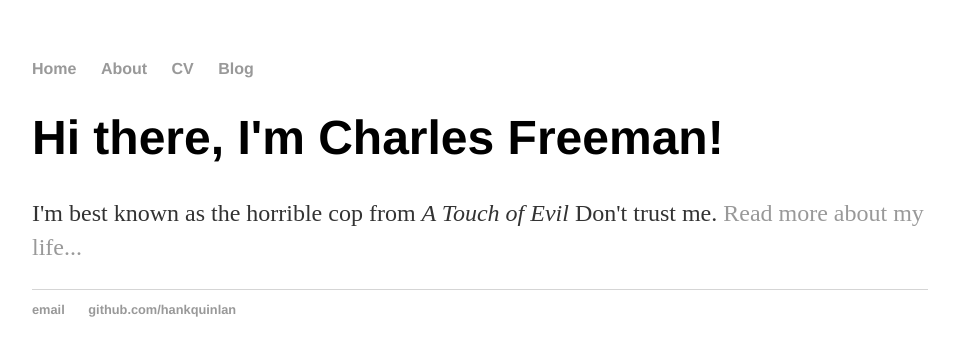
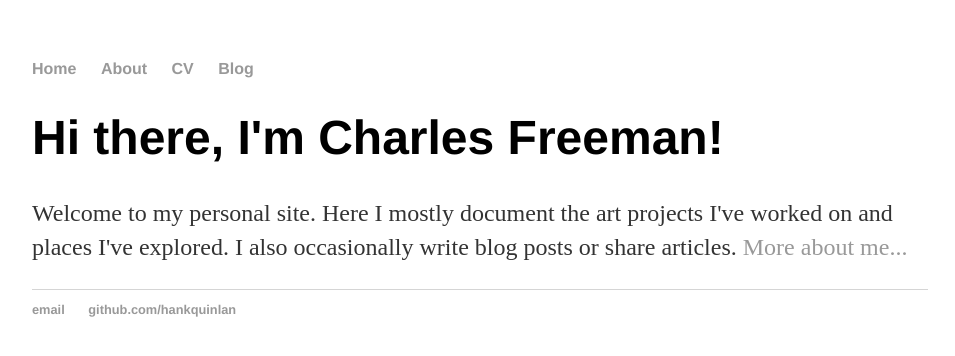
Before and after one commit to charlesfreeman/charlesfreeman.github.io, a Jekyll site: the page built from index.html, in a window 1280 px wide. Shown: the top 356 px of the page, without its empty margins (160-1115 px from the left). Built offline with Jekyll 4.4.1, drawn with Linux system fonts in a browser that asks for light colours.

Commit message:
Update index.html
Added more details

```diff
--- a/index.html
+++ b/index.html
@@ -4,5 +4,5 @@ title: Charles Freeman
 ---
 <div class="blurb">
 	<h1>Hi there, I'm Charles Freeman!</h1>
-	<p>I'm best known as the horrible cop from <em>A Touch of Evil</em> Don't trust me. <a href="/about">Read more about my life...</a></p>
+	<p>Welcome to my personal site.  Here I mostly document the art projects I've worked on and places I've explored.  I also occasionally write blog posts or share articles. <a href="/about">More about me...</a></p>
 </div><!-- /.blurb -->
```
